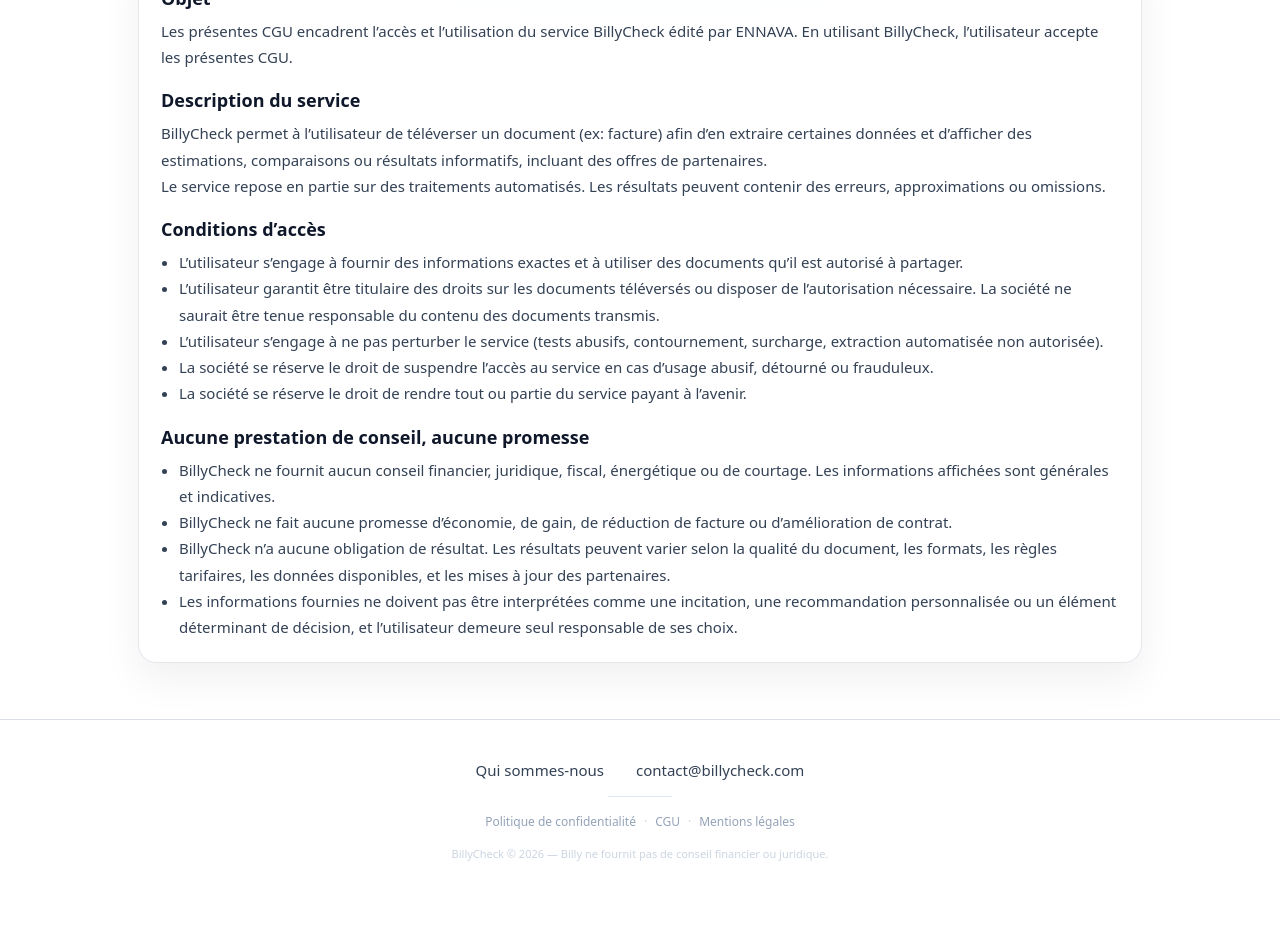
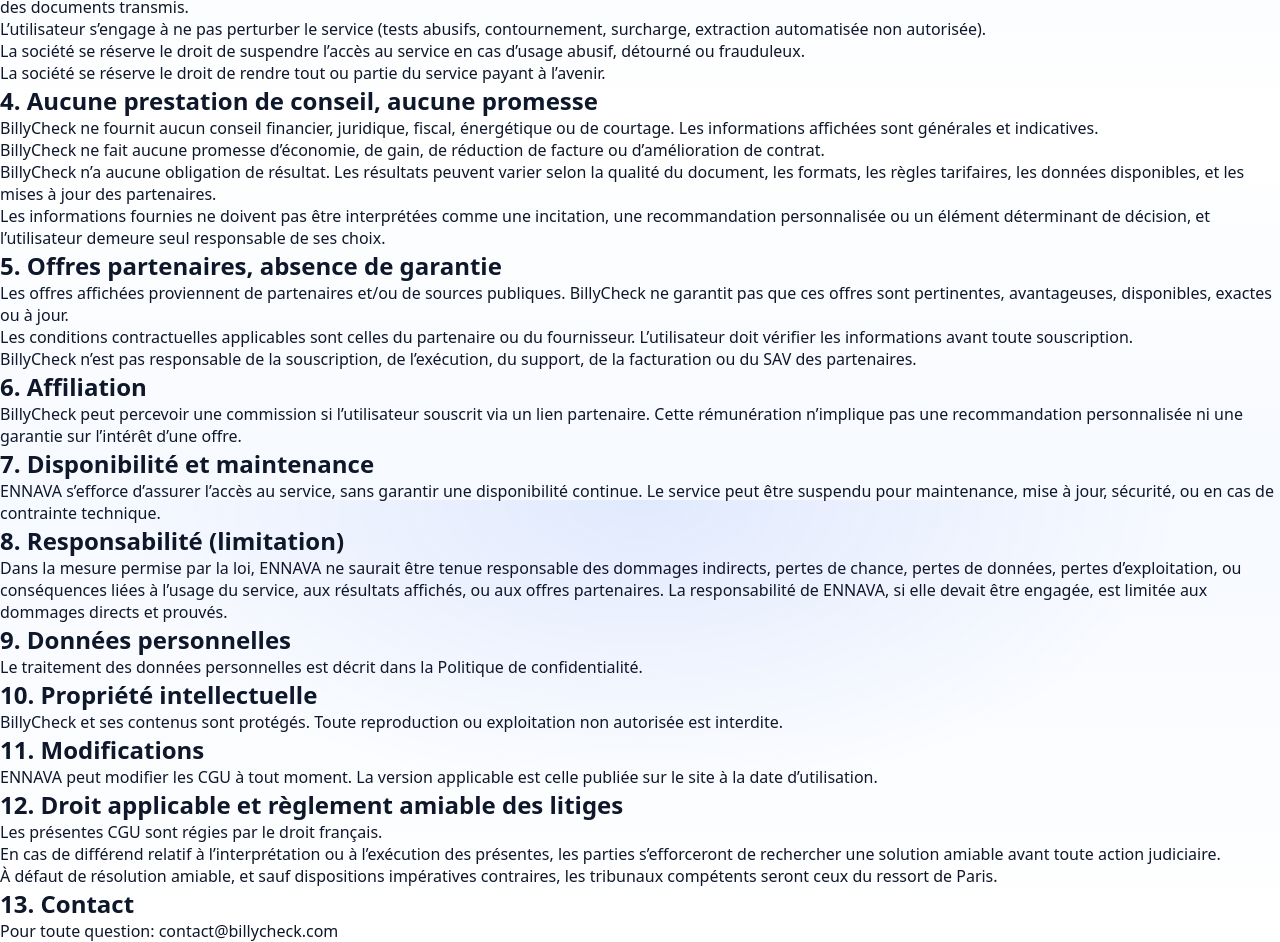
Before and after one commit to jeremieoyabun/billycheck-comingsoon, a Next.js app: page /cgu in a window 1280 px wide. Shown: the part 300-1242 px from the top of the page. Before the commit the page ends 1201 px from the top, so only its background shows below. Built offline with nearby package versions, Linux system fonts and the light colour scheme.

Commit message:
Update legal pages (CGU + privacy)

```diff
--- a/src/app/cgu/page.tsx
+++ b/src/app/cgu/page.tsx
@@ -1,4 +1,3 @@
-import LegalPage from "../components/LegalPage";
 import Link from "next/link";
 
 export const metadata = {
@@ -16,30 +15,30 @@
   const CONTACT_EMAIL = "contact@billycheck.com";
 
   return (
-    <LegalPage title="Conditions Générales d’Utilisation" updatedAt="17/02/2026">
-      <section className="space-y-5">
-        <h2 className="text-xl font-bold text-slate-900">Objet</h2>
-        <p className="text-sm leading-6 text-slate-700">
+    <main className="mx-auto max-w-3xl px-6 py-12">
+      <h1 className="text-3xl font-extrabold tracking-tight text-slate-900">
+        Conditions Générales d’Utilisation
+      </h1>
+      <p className="mt-2 text-sm text-slate-600">Dernière mise à jour: 17/02/2026</p>
+
+      <H>1. Objet</H>
+      <p className="mt-3 text-sm leading-6 text-slate-700">
         Les présentes CGU encadrent l’accès et l’utilisation du service {SERVICE} édité par {COMPANY}.
         En utilisant {SERVICE}, l’utilisateur accepte les présentes CGU.
       </p>
-      </section>
 
-      <section className="space-y-5">
-        <h2 className="text-xl font-bold text-slate-900">Description du service</h2>
-        <p className="text-sm leading-6 text-slate-700">
+      <H>2. Description du service</H>
+      <p className="mt-3 text-sm leading-6 text-slate-700">
         {SERVICE} permet à l’utilisateur de téléverser un document (ex: facture) afin d’en extraire certaines données
         et d’afficher des estimations, comparaisons ou résultats informatifs, incluant des offres de partenaires.
       </p>
-        <p className="text-sm leading-6 text-slate-700">
+      <p className="mt-3 text-sm leading-6 text-slate-700">
         Le service repose en partie sur des traitements automatisés. Les résultats peuvent contenir des erreurs,
         approximations ou omissions.
       </p>
-      </section>
 
-      <section className="space-y-5">
-        <h2 className="text-xl font-bold text-slate-900">Conditions d’accès</h2>
-        <ul className="list-disc pl-5 text-sm leading-6 text-slate-700 space-y-2">
+      <H>3. Conditions d’accès</H>
+      <ul className="mt-3 list-disc pl-5 text-sm leading-6 text-slate-700 space-y-2">
         <li>
           L’utilisateur s’engage à fournir des informations exactes et à utiliser des documents qu’il est autorisé à partager.
         </li>
@@ -57,11 +56,9 @@
           La société se réserve le droit de rendre tout ou partie du service payant à l’avenir.
         </li>
       </ul>
-      </section>
 
-      <section className="space-y-5">
-        <h2 className="text-xl font-bold text-slate-900">Aucune prestation de conseil, aucune promesse</h2>
-        <ul className="list-disc pl-5 text-sm leading-6 text-slate-700 space-y-2">
+      <H>4. Aucune prestation de conseil, aucune promesse</H>
+      <ul className="mt-3 list-disc pl-5 text-sm leading-6 text-slate-700 space-y-2">
         <li>
           {SERVICE} ne fournit aucun conseil financier, juridique, fiscal, énergétique ou de courtage. Les informations affichées
           sont générales et indicatives.
@@ -78,9 +75,80 @@
           ou un élément déterminant de décision, et l’utilisateur demeure seul responsable de ses choix.
         </li>
       </ul>
-      </section>
 
-      {/* Autres sections ici, suivant le même modèle */}
-    </LegalPage>
+      <H>5. Offres partenaires, absence de garantie</H>
+      <ul className="mt-3 list-disc pl-5 text-sm leading-6 text-slate-700 space-y-2">
+        <li>
+          Les offres affichées proviennent de partenaires et/ou de sources publiques. {SERVICE} ne garantit pas que ces offres
+          sont pertinentes, avantageuses, disponibles, exactes ou à jour.
+        </li>
+        <li>
+          Les conditions contractuelles applicables sont celles du partenaire ou du fournisseur. L’utilisateur doit vérifier
+          les informations avant toute souscription.
+        </li>
+        <li>
+          {SERVICE} n’est pas responsable de la souscription, de l’exécution, du support, de la facturation ou du SAV des partenaires.
+        </li>
+      </ul>
+
+      <H>6. Affiliation</H>
+      <p className="mt-3 text-sm leading-6 text-slate-700">
+        {SERVICE} peut percevoir une commission si l’utilisateur souscrit via un lien partenaire. Cette rémunération n’implique
+        pas une recommandation personnalisée ni une garantie sur l’intérêt d’une offre.
+      </p>
+
+      <H>7. Disponibilité et maintenance</H>
+      <p className="mt-3 text-sm leading-6 text-slate-700">
+        {COMPANY} s’efforce d’assurer l’accès au service, sans garantir une disponibilité continue. Le service peut être suspendu
+        pour maintenance, mise à jour, sécurité, ou en cas de contrainte technique.
+      </p>
+
+      <H>8. Responsabilité (limitation)</H>
+      <p className="mt-3 text-sm leading-6 text-slate-700">
+        Dans la mesure permise par la loi, {COMPANY} ne saurait être tenue responsable des dommages indirects, pertes de chance,
+        pertes de données, pertes d’exploitation, ou conséquences liées à l’usage du service, aux résultats affichés,
+        ou aux offres partenaires. La responsabilité de {COMPANY}, si elle devait être engagée, est limitée aux dommages directs
+        et prouvés.
+      </p>
+
+      <H>9. Données personnelles</H>
+      <p className="mt-3 text-sm leading-6 text-slate-700">
+        Le traitement des données personnelles est décrit dans la{" "}
+        <Link className="underline" href="/politique-de-confidentialite">
+          Politique de confidentialité
+        </Link>
+        .
+      </p>
+
+      <H>10. Propriété intellectuelle</H>
+      <p className="mt-3 text-sm leading-6 text-slate-700">
+        {SERVICE} et ses contenus sont protégés. Toute reproduction ou exploitation non autorisée est interdite.
+      </p>
+
+      <H>11. Modifications</H>
+      <p className="mt-3 text-sm leading-6 text-slate-700">
+        {COMPANY} peut modifier les CGU à tout moment. La version applicable est celle publiée sur le site à la date d’utilisation.
+      </p>
+
+      <H>12. Droit applicable et règlement amiable des litiges</H>
+      <p className="mt-3 text-sm leading-6 text-slate-700">
+        Les présentes CGU sont régies par le droit français.
+      </p>
+      <p className="mt-3 text-sm leading-6 text-slate-700">
+        En cas de différend relatif à l’interprétation ou à l’exécution des présentes, les parties s’efforceront de rechercher
+        une solution amiable avant toute action judiciaire.
+      </p>
+      <p className="mt-3 text-sm leading-6 text-slate-700">
+        À défaut de résolution amiable, et sauf dispositions impératives contraires, les tribunaux compétents seront ceux du ressort de Paris.
+      </p>
+
+      <H>13. Contact</H>
+      <p className="mt-3 text-sm leading-6 text-slate-700">
+        Pour toute question:{" "}
+        <a className="underline" href={`mailto:${CONTACT_EMAIL}`}>
+          {CONTACT_EMAIL}
+        </a>
+      </p>
+    </main>
   );
 }
```
Also changed, not shown: src/app/politique-de-confidentialite/page.tsx (+91 -1 lines). Lines whose indentation alone changed are shown as unchanged.
